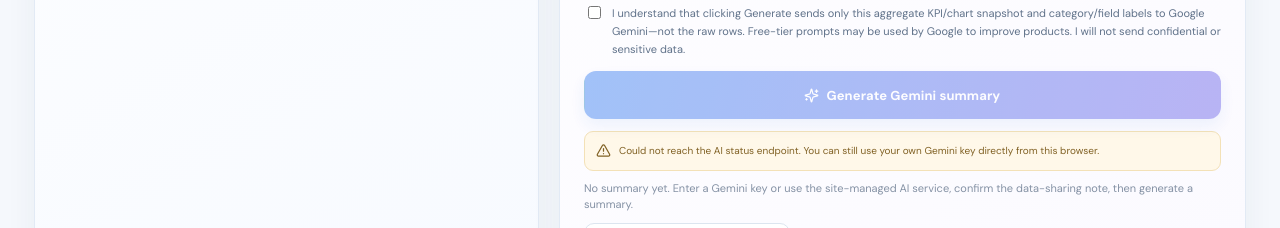
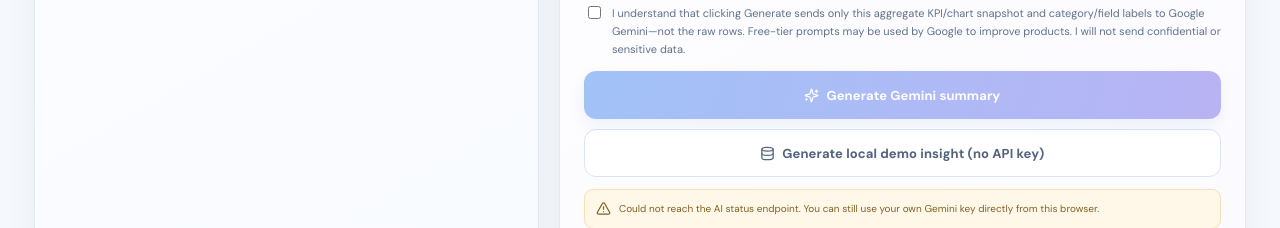
Before and after one commit to Dipayanhaldar/insightboard-dual-dataset, a React (Vite) app: page / in a window 1280 px wide. Shown: the part 1780-2008 px from the top of the page. Built offline with nearby package versions, Linux system fonts and the light colour scheme; no server answers.

Commit message:
Add no-key local demo insights when Gemini is unavailable

```diff
--- a/src/v2/V2Workspace.jsx
+++ b/src/v2/V2Workspace.jsx
@@ -3,6 +3,7 @@ import { AlertTriangle, CheckCircle2, History, RefreshCw, Save, Sparkles, Trash2
 import './V2Workspace.css';
 import GnaniVoiceStudio from './GnaniVoiceStudio.jsx';
 import AIProviderHub from './AIProviderHub.jsx';
+import { buildLocalDemoSummary } from './localDemoInsights.js';
 
 const MODEL = 'gemini-3.5-flash-lite';
 const LANGUAGES = [
@@ -60,6 +61,7 @@ export default function V2Workspace({analytics,rows,fields,numericFields,dataset
   const [aiStatus,setAiStatus]=useState({state:'checking',model:MODEL});
   const [busy,setBusy]=useState(false);
   const [summary,setSummary]=useState('');
+  const [summarySource,setSummarySource]=useState('');
   const [message,setMessage]=useState('');
   const [history,setHistory]=useState([]);
   const [authToken,setAuthToken]=useState(()=>{try{return sessionStorage.getItem('insightboard-api-token')||'';}catch{return '';}});
@@ -205,6 +207,13 @@ export default function V2Workspace({analytics,rows,fields,numericFields,dataset
 
 
 
+  function generateLocalDemoSummary() {
+    const localSummary = buildLocalDemoSummary(analytics, summaryLanguage);
+    setSummary(localSummary);
+    setSummarySource('local');
+    setMessage('Generated a local rule-based demo insight. No Gemini request was made, so this fallback works without an API key.');
+  }
+
   async function generateSummary() {
     const personalKey=String(keyDraft||apiKey).trim();
     const usePersonalKey=Boolean(personalKey);
@@ -213,7 +222,7 @@ export default function V2Workspace({analytics,rows,fields,numericFields,dataset
       setMessage('Enter your own Gemini API key below, or wait until the site-managed AI service is configured.');
       return;
     }
-    setBusy(true);setMessage('');setSummary('');
+    setBusy(true);setMessage('');setSummary('');setSummarySource('');
     try {
       let response;
       let result={};
@@ -266,9 +275,14 @@ export default function V2Workspace({analytics,rows,fields,numericFields,dataset
       const generated=typeof result.summary==='string'?result.summary.trim():'';
       if(!generated)throw new Error('The AI service returned no summary. Please try again.');
       setSummary(generated);
+      setSummarySource('gemini');
       setMessage(usePersonalKey?'Summary generated using your Gemini key.':'Summary generated using the site-managed AI service.');
     } catch(error) {
-      setMessage(error?.message||'Could not generate an AI summary. Try again later.');
+      const detail = error?.message || 'Gemini request failed.';
+      const localSummary = buildLocalDemoSummary(analytics, summaryLanguage);
+      setSummary(localSummary);
+      setSummarySource('local');
+      setMessage('Gemini unavailable: ' + detail + ' Showing a local rule-based demo summary instead; no AI response was generated.');
     } finally {setBusy(false);}
   }
 
@@ -391,10 +405,11 @@ export default function V2Workspace({analytics,rows,fields,numericFields,dataset
         <label className="v2-field"><span>{copy.language}</span><select value={summaryLanguage} onChange={event=>setSummaryLanguage(event.target.value)}>{LANGUAGES.map(([code,label])=><option key={code} value={code}>{label}</option>)}</select></label>
         <label className="v2-consent"><input type="checkbox" checked={consent} onChange={event=>setConsent(event.target.checked)}/><span>{copy.consent}</span></label>
         <button className="v2-button primary v2-generate-button" onClick={()=>void generateSummary()} disabled={busy||(!apiKey&&!keyDraft.trim()&&aiStatus.state!=='ready')||!consent}>{busy?<RefreshCw size={15} className="v2-spin"/>:<Sparkles size={15}/>} {busy?'Analyzing your snapshot…':copy.summarize}</button>
+        <button className="v2-button secondary v2-generate-button" onClick={generateLocalDemoSummary} disabled={busy}><Database size={15}/> Generate local demo insight (no API key)</button>
         {aiStatus.state==='setup'&&!apiKey&&!keyDraft.trim()&&<div className="v2-config-note"><AlertTriangle size={15}/><span>The hosted AI service is not configured yet. You can use your own key above now. The site owner can optionally configure <code>GEMINI_API_KEY</code> in Render for shared access.</span></div>}
         {aiStatus.state==='offline'&&!apiKey&&!keyDraft.trim()&&<div className="v2-config-note"><AlertTriangle size={15}/><span>Could not reach the AI status endpoint. You can still use your own Gemini key directly from this browser.</span></div>}
         {(apiKey||keyDraft.trim())&&<div className="v2-warning"><AlertTriangle size={15}/><span>{copy.warning} <a href="https://ai.google.dev/gemini-api/docs/api-key" target="_blank" rel="noreferrer">Google key security guidance</a>.</span></div>}
-        {summary?<div className="v2-summary" aria-live="polite"><h4>InsightBoard · Gemini</h4><div>{summary}</div></div>:<p className="v2-note">{copy.none}</p>}
+        {summary?<div className="v2-summary" aria-live="polite"><h4>InsightBoard · {summarySource==='local'?'Local demo insight (not AI-generated)':'Gemini'}</h4><div>{summary}</div></div>:<p className="v2-note">{copy.none}</p>}
         <button className="v2-button secondary" onClick={()=>void saveSnapshot()} disabled={reportSaveBusy}>{reportSaveBusy?<RefreshCw size={15} className="v2-spin"/>:<Save size={15}/>} {reportSaveBusy?'Saving report…':copy.save}</button>
         {message&&<div className="v2-message" role="status"><span>{message}</span><button onClick={()=>setMessage('')} aria-label="Dismiss message">×</button></div>}
       </article>
```
